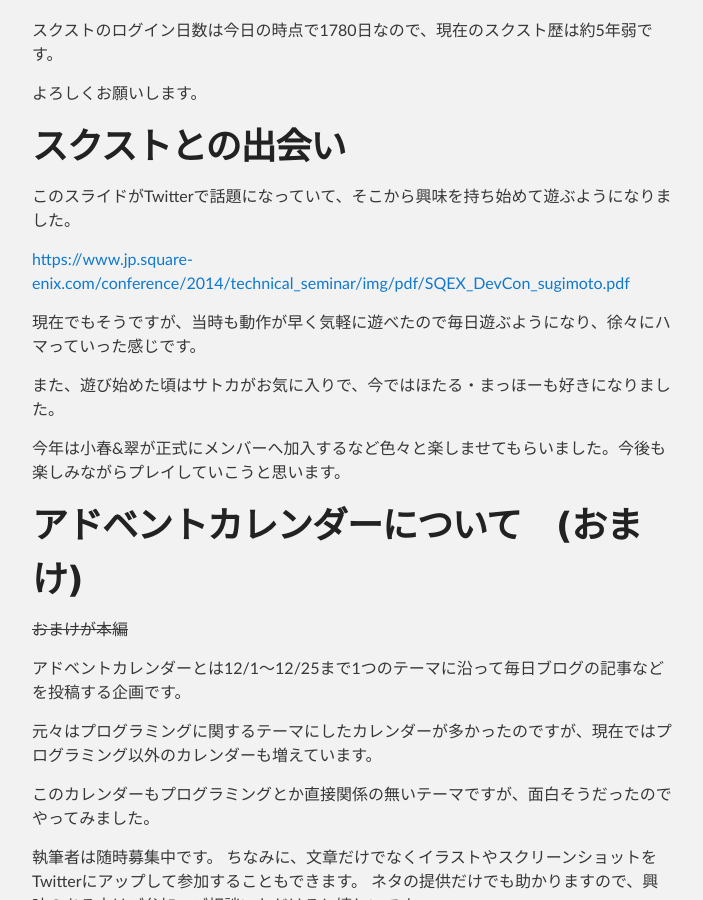
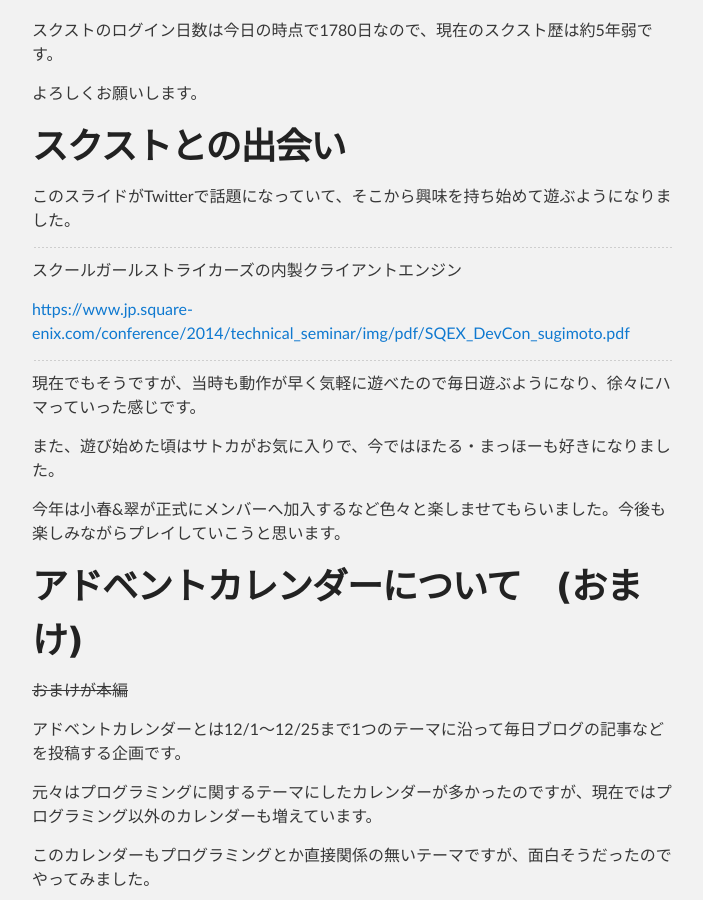
Before and after one commit to kawa0x0A/SchoolGirlStrikersAdventCalendar2019, a Jekyll site: the page built from _posts/2019-12-01-Introduction.md, in a window 1280 px wide and 900 px high, scrolled down 701 px. Shown: the whole window, without its empty margins (288-991 px from the left). Built offline with Jekyll 4.4.1, drawn with Linux system fonts in a browser that asks for light colours; the repository's description, which GitHub fills in, is left out.

Commit message:
Update 2019-12-01-Introduction.md

```diff
--- a/_posts/2019-12-01-Introduction.md
+++ b/_posts/2019-12-01-Introduction.md
@@ -19,7 +19,13 @@ title : スクストとの出会い (おまけ:アドベントカレンダーに
 # スクストとの出会い
 このスライドがTwitterで話題になっていて、そこから興味を持ち始めて遊ぶようになりました。
 
+---
+
+スクールガールストライカーズの内製クライアントエンジン
+
 [https://www.jp.square-enix.com/conference/2014/technical_seminar/img/pdf/SQEX_DevCon_sugimoto.pdf](https://www.jp.square-enix.com/conference/2014/technical_seminar/img/pdf/SQEX_DevCon_sugimoto.pdf)
+
+---
 
 現在でもそうですが、当時も動作が早く気軽に遊べたので毎日遊ぶようになり、徐々にハマっていった感じです。
 
```
